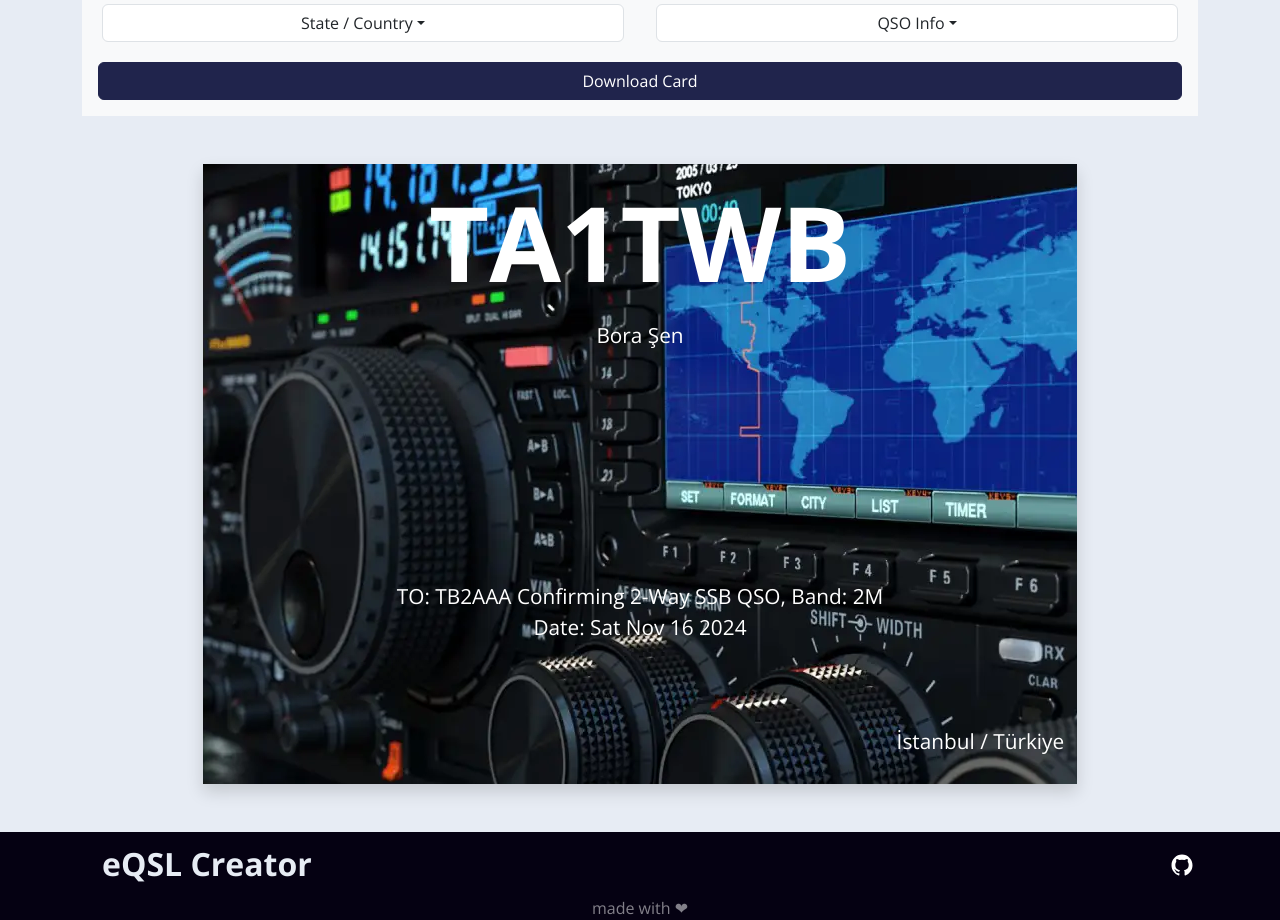
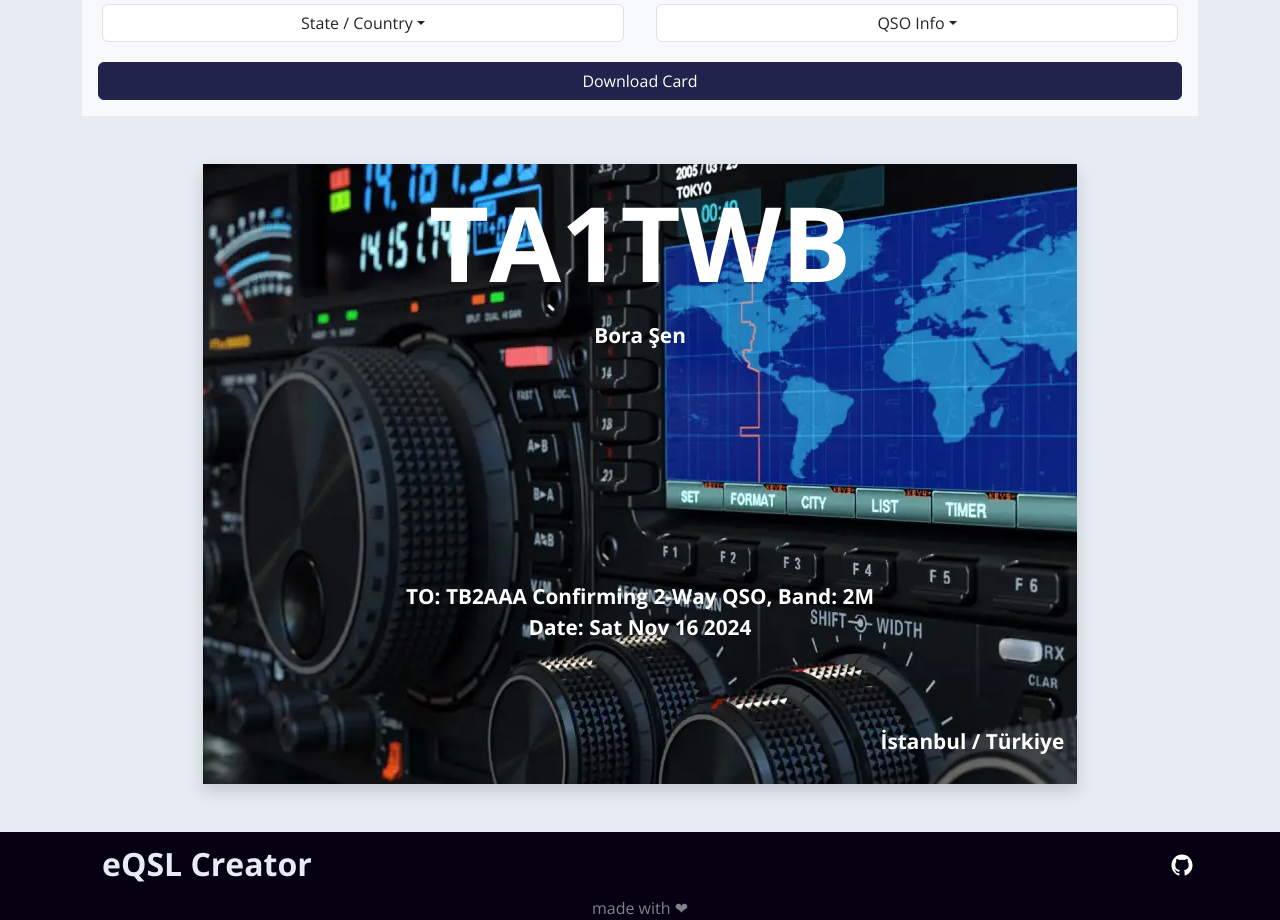
Before and after one commit to bora-sen/web-eqsl-creator, a React (Vite) app: page / in a window 1280 px wide. Shown: the part 852-1772 px from the top of the page. Built offline with nearby package versions, Linux system fonts and the light colour scheme.

Commit message:
Update CardPreview component

```diff
--- a/src/components/CardPreview.jsx
+++ b/src/components/CardPreview.jsx
@@ -4,15 +4,15 @@ import s from "./CardPreview.module.css"
 function CardPreview() {
   const { state } = useConfigContext()
   return (
-    <div className="container d-flex align-items-center justify-content-center p-5">
+    <div className="container d-flex align-items-center justify-content-center p-5 fw-bold">
       <div id="eqsl_card_preview" style={{ backgroundImage: `url(${state.bgUrl})` }} className={`preview-container shadow position-relative pe-none`}>
         <span className={`${s.previewCallsign} text-${state.callsignPos}`}>{state.callsign}</span>
         <span className={`${s.previewNameSurname} text-${state.nameSurnamePos}`}>{state.nameSurname}</span>
         <div className={`${s.previewInfoContainer} text-${state.qsoInfoPos}`}>
           <span>
-            TO: {state.toCallSign} Confirming 2-Way SSB QSO, Band: {state.band}
+            TO: {state.toCallSign} Confirming 2-Way {state.mode} QSO, Band: {state.band}
           </span>
-          <span>Date: {state.date}</span>
+          <span>Date: {state.date.toString()}</span>
         </div>
         <div>
           <span className={`${s.previewAddress} text-${state.stateCountryPos}`}>
--- a/src/components/CardPreview.module.css
+++ b/src/components/CardPreview.module.css
@@ -1,7 +1,6 @@
 .previewCallsign {
   display: block;
   font-size: 6.5rem;
-  font-weight: bold;
   width: 100%;
   color: white;
   padding-left: 1rem;
--- a/src/scss/style.scss
+++ b/src/scss/style.scss
@@ -20,6 +20,9 @@ body {
 }
 
 .preview-container {
+  position:absolute;
   min-width: 874px;
+  max-width: 874px;
   min-height: 620px;
+  max-height: 620px;
 }
```
